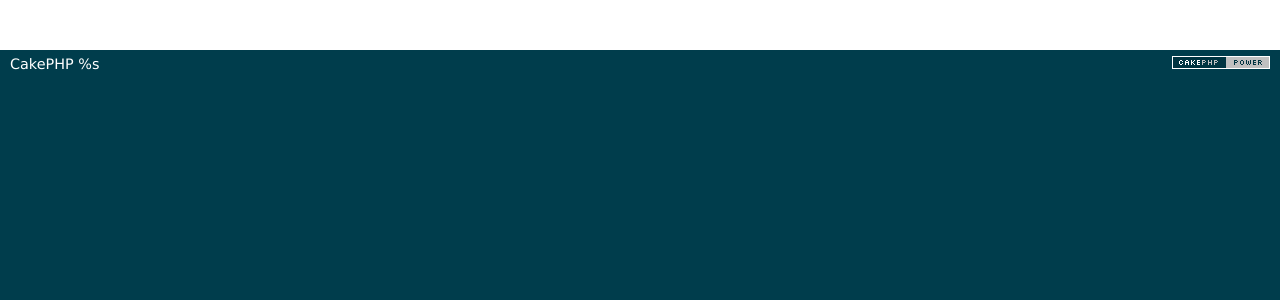
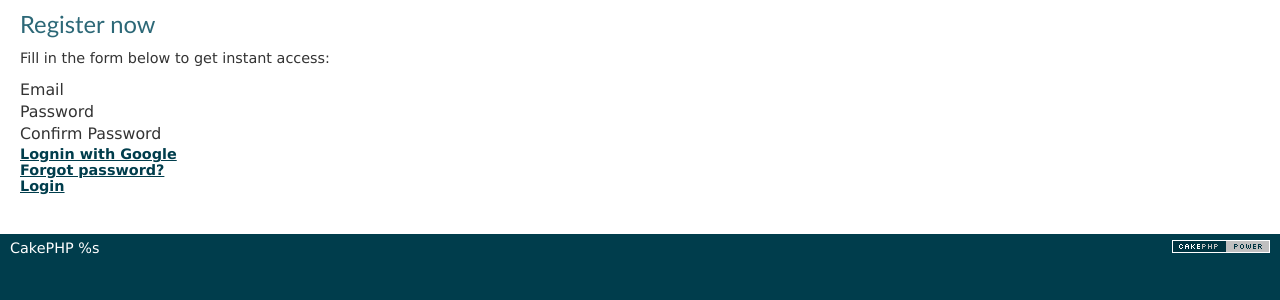
Before and after one commit to VAT-MoneyLover/Money-Lover, a CakePHP app: the page made by app/View/Users/register.ctp in a window 1280 px wide. Shown: the part 47-347 px from the top of the page. Run offline with PHP 8.4 and a stand-in for CakePHP, Linux system fonts and the light colour scheme; the template is opened without the code that fills it, so the values that code supplies are empty; some libraries are stand-ins or nearby versions.

Commit message:
Register add bootstrap.

```diff
--- a/app/View/Users/login.ctp
+++ b/app/View/Users/login.ctp
@@ -18,9 +18,9 @@
 			<!-- <form role="form" action="" method="post" class="login-form"> -->
 			<?php echo $this->form->create('User', array('id'=>'login', 'role'=>'form', 'method'=>'post', 'class'=>'form-signin')); ?>
 			<div class="form-group">
-				<label class="sr-only" for="form-username">Email</label>
+				<label class="sr-only" for="form-email">Email</label>
 				<!-- <input type="email" name="form-username" placeholder="Email..." class="form-username form-control" id="form-username"> -->
-				<?php echo $this->form->input('email', array('label'=> false, 'type'=>'email', 'class'=>'form-username form-control', 'placeholder'=>'Email...')); ?>
+				<?php echo $this->form->input('email', array('label'=> false, 'type'=>'email', 'class'=>'form-email form-control', 'placeholder'=>'Email...')); ?>
 			</div>
 			<div class="form-group">
 				<label class="sr-only" for="form-password">Password</label>
--- a/app/View/Users/register.ctp
+++ b/app/View/Users/register.ctp
@@ -0,0 +1,68 @@
+<style>
+	.btn-link-1{
+		width: 100%;
+	}
+</style>
+<div class="col-sm-4">
+	<div class="form-box">
+		<div class="form-top">
+			<div class="form-top-left">
+				<h3>Register now</h3>
+				<p>Fill in the form below to get instant access:</p>
+			</div>
+			<div class="form-top-right">
+				<i class="fa fa-pencil"></i>
+			</div>
+		</div>
+		<div class="form-bottom">
+			<!-- <form role="form" action="" method="post" class="login-form"> -->
+			<?php echo $this->form->create('User', array('id'=>'login', 'role'=>'form', 'method'=>'post', 'class'=>'registration-form')); ?>
+			<div class="form-group">
+				<label class="sr-only" for="form-email">Email</label>
+				<!-- <input type="email" name="form-username" placeholder="Email..." class="form-username form-control" id="form-username"> -->
+				<?php echo $this->form->input('email', array('label'=> false, 'type'=>'email', 'class'=>'form-username form-control', 'placeholder'=>'Email...')); ?>
+			</div>
+			<div class="form-group">
+				<label class="sr-only" for="form-password">Password</label>
+				<!-- <input type="password" name="form-password" placeholder="Password..." class="form-password form-control" id="form-password"> -->
+				<?php echo $this->form->input('password', array('label'=> false, 'type'=>'password', 'class'=>'form-password form-control', 'placeholder'=>'Password...')); ?>
+			</div>
+			<div class="form-group">
+				<label class="sr-only" for="form-password">Confirm Password</label>
+				<!-- <input type="password" name="form-password" placeholder="Password..." class="form-password form-control" id="form-password"> -->
+				<?php echo $this->form->input('confirm_password', array('label'=> false, 'type'=>'password', 'class'=>'form-password form-control', 'placeholder'=>'Confirm Password...')); ?>
+			</div>
+			<!-- <button type="submit" class="btn">Sign in!</button> -->
+			<div class="form-group">
+				<?php echo $this->form->button('Register', array('type'=>'submit','class'=>'btn')); ?>
+			</div>
+
+			<!-- Login with FB and Google -->
+			<div class="form-group">
+				<a class="btn btn-link-1 btn-link-1-google-plus" href="<?php echo BASE_PATH.'googlelogin'; ?>">
+					<i class="fa fa-google-plus"></i> Lognin with Google
+				</a>
+				<!-- <a class="btn btn-link-1 btn-link-1-facebook" href="<?php echo BASE_PATH.'fblogin'; ?>">
+					<i class="fa fa-facebook"></i> Facebook
+				</a> -->
+			</div>
+			<!-- </form> -->
+			<?php echo $this->Form->end(); ?>
+		</div>
+		<div class="form-footer">
+			<div class="row">
+				<div class="col-sm-7">
+					<i class="fa fa-lock"></i>
+					<a href="<?php echo BASE_PATH.'users/forgotPassword'; ?>"> Forgot password? </a>
+
+				</div>
+
+				<div class="col-sm-5">
+					<i class="fa fa-check"></i>
+					<a href="<?php echo BASE_PATH.'users/login'; ?>"> Login </a>
+				</div>
+			</div>
+		</div>
+
+	</div>
+</div>
```
Also changed, not shown: app/Controller/UsersController.php (+14 -2 lines), app/View/Users/add.ctp (added, +53 -0 lines).
